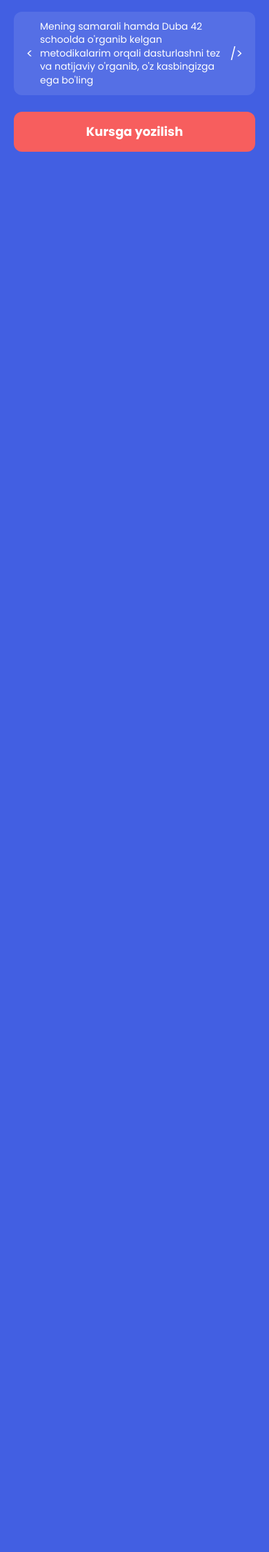
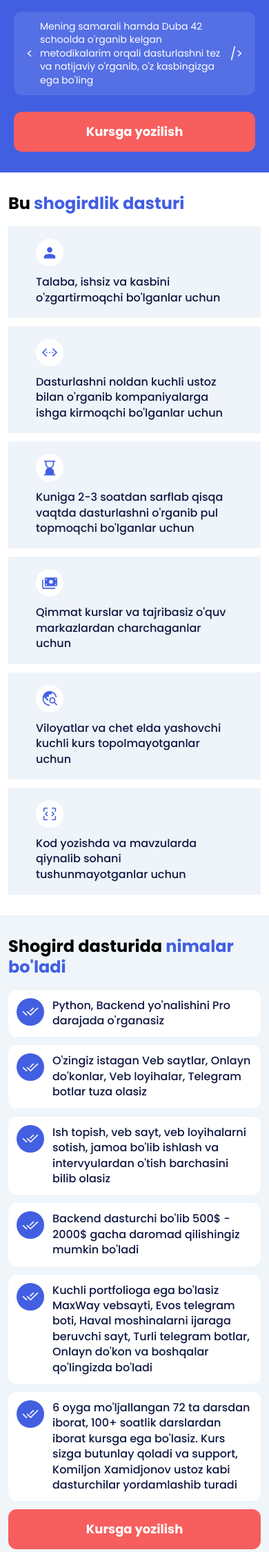
Before and after one commit to Boytemir/fuli-fil_komiljon, a web app: file index.html in a window 390 px wide. Shown: the part 688-2938 px from the top of the page at 69% size. Before the commit the page ends 908 px from the top, so only its background shows below. Run offline with its HTML, style and script files only (its server is not run), Linux system fonts and the light colour scheme.

Commit message:
Add section and main push

```diff
--- a/css/responsive.css
+++ b/css/responsive.css
@@ -9,6 +9,76 @@
 
     .header__right-card {
         width: 100%;
+    }
+
+    .main__box {
+        gap: 12px;
+    }
+
+    .main__box-card:nth-child(1) {
+        width: 420px;
+    }
+
+    .main__box-card:nth-child(2) {
+        width: 592px;
+    }
+
+    .main__box-card:nth-child(3) {
+        width: 592px;
+    }
+
+    .main__box-card:nth-child(4) {
+        width: 420px;
+    }
+
+    .main__box-card:nth-child(5) {
+        width: 506px;
+    }
+
+    .main__box-card:nth-child(6) {
+        width: 506px;
+    }
+}
+
+@media screen and (max-width: 1100px) {
+    .section {
+        padding-left: 50px;
+        padding-right: 50px;
+    }
+
+    .section .container {
+        width: 100%;
+    }
+
+    .section__box {
+        grid-template-columns: repeat(2 , 1fr);
+    }
+
+    .main .container {
+        width: 950px;
+    }
+    .main__box-card:nth-child(1) {
+        width: 360px;
+    }
+
+    .main__box-card:nth-child(2) {
+        width: 578px;
+    }
+
+    .main__box-card:nth-child(3) {
+        width: 578px;
+    }
+
+    .main__box-card:nth-child(4) {
+        width: 360px;
+    }
+
+    .main__box-card:nth-child(5) {
+        width: 469px;
+    }
+
+    .main__box-card:nth-child(6) {
+        width: 469px;
     }
 }
 
@@ -54,6 +124,71 @@
     }
 
 
+}
+
+@media screen and (max-width: 960px) {
+    .main .container {
+        width: 800px;
+    }
+    .main__box-card:nth-child(1) {
+        width: 300px;
+    }
+
+    .main__box-card:nth-child(2) {
+        width: 488px;
+    }
+
+    .main__box-card:nth-child(3) {
+        width: 488px;
+    }
+
+    .main__box-card:nth-child(4) {
+        width: 300px;
+    }
+
+    .main__box-card:nth-child(5) {
+        width: 394px;
+    }
+
+    .main__box-card:nth-child(6) {
+        width: 394px;
+    }
+}
+
+@media screen and (max-width: 820px) {
+    .section__box {
+        grid-template-columns: repeat(1 , 1fr);
+    }
+    .main {
+        padding-left: 50px;
+        padding-right: 50px;
+    }
+    .main .container {
+        width: 100%;
+    }
+    .main__box-card:nth-child(1) {
+        width: 100%;
+    }
+
+    .main__box-card:nth-child(2) {
+        width: 100%;
+    }
+
+    .main__box-card:nth-child(3) {
+        width: 100%;
+    }
+
+    .main__box-card:nth-child(4) {
+        width: 100%;
+    }
+
+    .main__box-card:nth-child(5) {
+        width: 100%;
+    }
+
+    .main__box-card:nth-child(6) {
+        width: 100%;
+    }
 }
 
 
@@ -120,4 +255,71 @@
     .kurs__btn {
         width: 100%;
     }
+
+    .section {
+        padding-top: 30px;
+        padding-bottom: 30px;
+        padding-left: 12px;
+        padding-right: 12px;
+    }
+
+    .text {
+        font-size: 24px;
+        line-height: 29.76px;
+        text-align: left;
+    }
+
+    .section__box {
+        margin-top: 18px;
+        row-gap: 12px;
+    }
+    .section__box-car__img {
+        width: 40px;
+        height: 40px;
+    }
+
+    .section__box-car__img img {
+        width: 26.667px;
+        height: 26.667px;
+    }
+
+    .section__box-card p{
+        font-size: 16px;
+        line-height: 22.4px;
+    }
+
+    .main {
+        padding-top: 30px;
+        padding-bottom: 30px;
+        padding-left: 12px;
+        padding-right: 12px;
+    }
+
+    .main__box {
+        margin-top: 18px;
+    }
+
+    .main__box-card {
+        padding: 12px;
+    }
+
+    .main__box-card__img {
+        width: 40px;
+        height: 40px;
+    }
+
+    .main__box-card__img img {
+        width: 25.333px;
+        height: 25.333px;
+    }
+
+    .main__box-card p {
+        font-size: 16px;
+        line-height: 22.4px;
+    }
+
+    .main .kurs__btn {
+        margin-top: 12px;
+    }
+
 }
--- a/css/style.css
+++ b/css/style.css
@@ -65,6 +65,20 @@ a {
     background-color: transparent;
     color: var(--btn-color);
     border-color: var(--btn-color);
+}
+
+.text {
+    color: #000;
+    font-family: var(--poppins);
+    font-size: 36px;
+    font-style: normal;
+    font-weight: 700;
+    line-height: 44.64px;
+    text-align: center;
+}
+
+.text-colors {
+    color: var(--text-color);
 }
 
 
@@ -221,3 +235,131 @@ a {
     font-weight: 400;
     line-height: 22.4px;
 }
+
+
+/* Section start */
+.section {
+    padding-top: 70px;
+    padding-bottom: 82px;
+    background-color: var(--white-color);
+}
+
+.section__box {
+    display: grid;
+    grid-template-columns: repeat(3, 1fr);
+    row-gap: 18px;
+    column-gap: 8px;
+    margin-top: 30px;
+}
+
+.section__box-card {
+    display: flex;
+    flex-direction: column;
+    gap: 12px;
+    padding: 18px 40px;
+    background-color: rgba(89, 149, 193, 0.10);
+}
+
+.section__box-car__img {
+    width: 60px;
+    height: 60px;
+    flex-shrink: 0;
+    background-color: var(--white-color);
+    border-radius: 50%;
+    display: flex;
+    align-items: center;
+    justify-content: center;
+}
+
+.section__box-car__img img {
+    width: 40px;
+    height: 40px;
+}
+
+.section__box-card p{
+    color: #0F1843;
+    font-family: var(--poppins);
+    font-size: 20px;
+    font-style: normal;
+    font-weight: 500;
+    line-height: 28px;
+}
+
+
+/* MAIN START */
+.main {
+    background: #EFF5F9;
+    padding: 60px 0;
+}
+
+.main__box {
+    display: flex;
+    flex-wrap: wrap;
+    gap: 20px;
+    margin-top: 30px;
+}
+
+.main__box-card {
+    padding: 20px;
+    border-radius: 12px;
+    background-color: var(--white-color);
+    display: flex;
+    gap: 12px;
+    align-items: flex-start;
+}
+
+.main__box-card:nth-child(1) {
+    width: 500px;
+}
+
+.main__box-card:nth-child(2) {
+    width: 711px;
+}
+
+.main__box-card:nth-child(3) {
+    width: 711px;
+}
+
+.main__box-card:nth-child(4) {
+    width: 500px;
+}
+
+.main__box-card:nth-child(5) {
+    width: 605.5px;
+}
+
+.main__box-card:nth-child(6) {
+    width: 605.5px;
+}
+
+.main__box-card__img {
+    width: 60px;
+    height: 60px;
+    flex-shrink: 0;
+    background-color: var(--text-color);
+    border-radius: 50%;
+    display: flex;
+    align-items: center;
+    justify-content: center;
+}
+
+.main__box-card__img img {
+    width: 38px;
+    height: 38px;
+}
+
+.main__box-card p {
+    color: #0F1843;
+    font-family: var(--poppins);
+    font-size: 20px;
+    font-style: normal;
+    font-weight: 500;
+    line-height: 28px;
+}
+
+.main .kurs__btn {
+    margin-top: 20px;
+    margin-left: auto;
+    margin-right: auto;
+    display: block;
+}
--- a/index.html
+++ b/index.html
@@ -48,6 +48,102 @@
     </div>
     <!-- HEADER FINSH -->
 
+    <!-- SECTION STRAT -->
+    <section class="section">
+        <div class="container">
+            <h2 class="text">Bu <span class="text-colors">shogirdlik dasturi</span></h2>
+            <div class="section__box">
+                <div class="section__box-card">
+                    <div class="section__box-car__img">
+                        <img src="imgs/person.png" alt="person">
+                    </div>
+                    <p>Talaba, ishsiz va kasbini o'zgartirmoqchi bo'lganlar uchun</p>
+                </div>
+                <div class="section__box-card">
+                    <div class="section__box-car__img">
+                        <img src="imgs/settings.png" alt="settings">
+                    </div>
+                    <p>Dasturlashni noldan kuchli ustoz bilan o'rganib kompaniyalarga ishga kirmoqchi bo'lganlar uchun</p>
+                </div>
+                <div class="section__box-card">
+                    <div class="section__box-car__img">
+                        <img src="imgs/hourglass_bottom.png" alt="hourglass_bottom">
+                    </div>
+                    <p>Kuniga 2-3 soatdan sarflab qisqa vaqtda dasturlashni o'rganib pul topmoqchi bo'lganlar uchun</p>
+                </div>
+                <div class="section__box-card">
+                    <div class="section__box-car__img">
+                        <img src="imgs/payments.png" alt="payments">
+                    </div>
+                    <p>Qimmat kurslar va tajribasiz o'quv markazlardan charchaganlar uchun</p>
+                </div>
+                <div class="section__box-card">
+                    <div class="section__box-car__img">
+                        <img src="imgs/travel.png" alt="travel">
+                    </div>
+                    <p>Viloyatlar va chet elda yashovchi kuchli kurs topolmayotganlar uchun</p>
+                </div>
+                <div class="section__box-card">
+                    <div class="section__box-car__img">
+                        <img src="imgs/frame_source.png" alt="frame_source">
+                    </div>
+                    <p>Kod yozishda va mavzularda qiynalib sohani tushunmayotganlar uchun</p>
+                </div>
+            </div>
+        </div>
+    </section>
+    <!-- SECTION FINSH -->
+
+    <!-- MAIN START -->
+    <main class="main">
+        <div class="container">
+            <h2 class="text">Shogird dasturida <span class="text-colors">nimalar bo'ladi</span></h2>
+
+            <div class="main__box">
+                <div class="main__box-card">
+                    <div class="main__box-card__img">
+                        <img src="imgs/done_all_white.png" alt="done_all_white">
+                    </div>
+                    <p>Python, Backend yo'nalishini Pro darajada o'rganasiz</p>
+                </div>
+                <div class="main__box-card">
+                    <div class="main__box-card__img">
+                        <img src="imgs/done_all_white.png" alt="done_all_white">
+                    </div>
+                    <p>O'zingiz istagan Veb saytlar, Onlayn do'konlar, Veb loyihalar, Telegram botlar tuza olasiz</p>
+                </div>
+                <div class="main__box-card">
+                    <div class="main__box-card__img">
+                        <img src="imgs/done_all_white.png" alt="done_all_white">
+                    </div>
+                    <p>Ish topish, veb sayt, veb loyihalarni sotish, jamoa bo'lib ishlash va intervyulardan o'tish barchasini bilib olasiz</p>
+                </div>
+                <div class="main__box-card">
+                    <div class="main__box-card__img">
+                        <img src="imgs/done_all_white.png" alt="done_all_white">
+                    </div>
+                    <p>Backend dasturchi bo'lib 500$ - 2000$ gacha daromad qilishingiz mumkin bo'ladi</p>
+                </div>
+                <div class="main__box-card">
+                    <div class="main__box-card__img">
+                        <img src="imgs/done_all_white.png" alt="done_all_white">
+                    </div>
+                    <p>Kuchli portfolioga ega bo'lasiz MaxWay vebsayti, Evos telegram boti, Haval moshinalarni ijaraga beruvchi sayt, Turli telegram botlar, Onlayn do'kon va boshqalar qo'lingizda bo'ladi</p>
+                </div>
+                <div class="main__box-card">
+                    <div class="main__box-card__img">
+                        <img src="imgs/done_all_white.png" alt="done_all_white">
+                    </div>
+                    <p>6 oyga mo'ljallangan 72 ta darsdan iborat, 100+ soatlik darslardan iborat kursga ega bo'lasiz. Kurs sizga butunlay qoladi va support, Komiljon Xamidjonov ustoz kabi dasturchilar yordamlashib turadi</p>
+                </div>
+            </div>
+
+            <button class="kurs__btn">Kursga yozilish</button>
+        </div>
+    </main>
+    <!-- MAIN FINSH -->
+
+
     <script src="js/script.js"></script>
 </body>
 </html>
```
